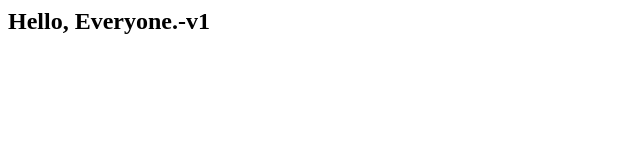
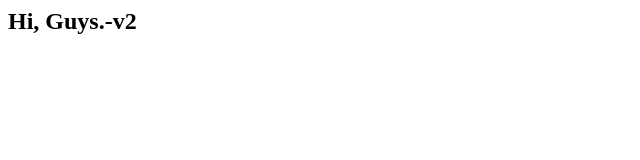
Before and after one commit to dayeon829/testwebapp, a plain HTML site: page index.html in a window 1280 px wide. Shown: the whole page, without its empty margins (0-640 px from the left). Drawn offline with Linux system fonts and the light colour scheme.

Commit message:
step2
step2

```diff
--- a/index.html
+++ b/index.html
@@ -3,6 +3,6 @@
 		<title>Welcome to Azure Site</title>
 	</head>
 	<body>
-		<h2>Hello, Everyone.-v1</h2>
+		<h2>Hi, Guys.-v2</h2>
 	</body>
 </html>
```
